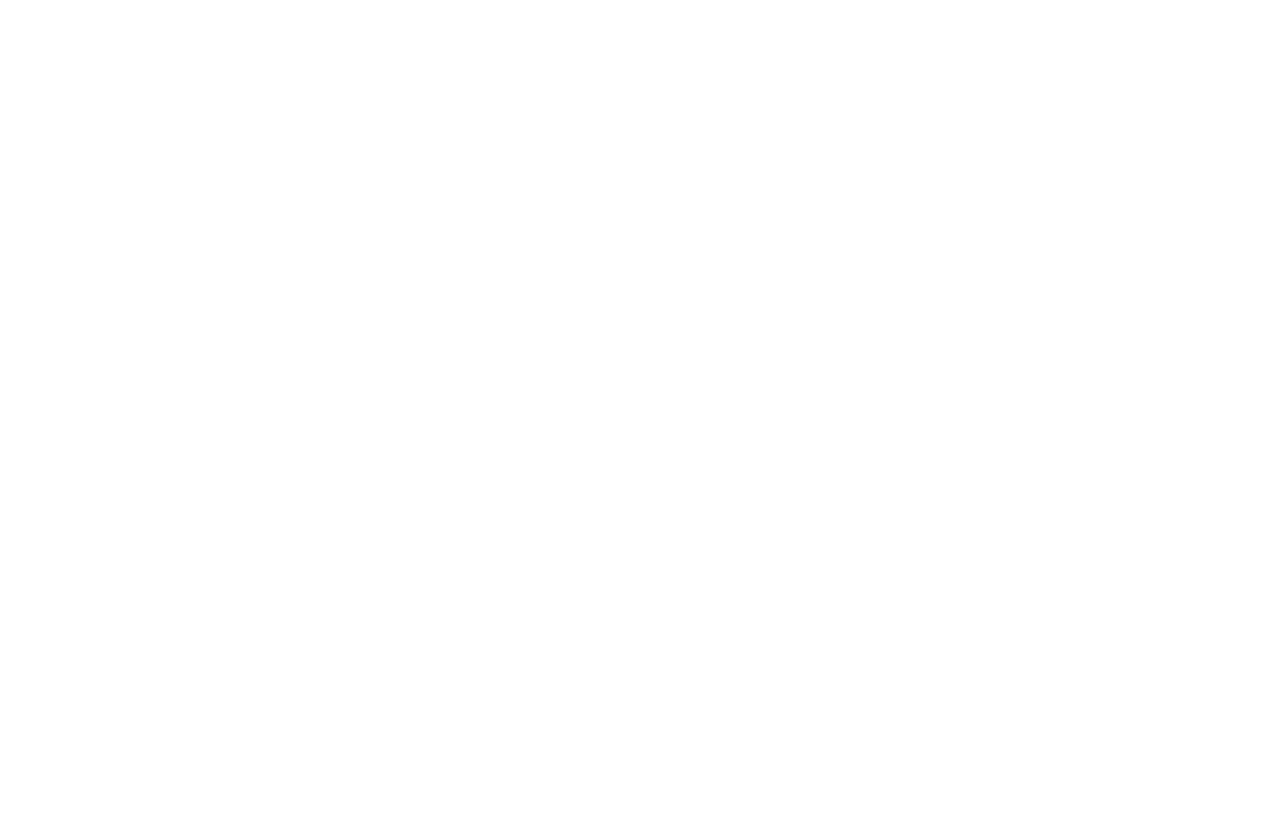
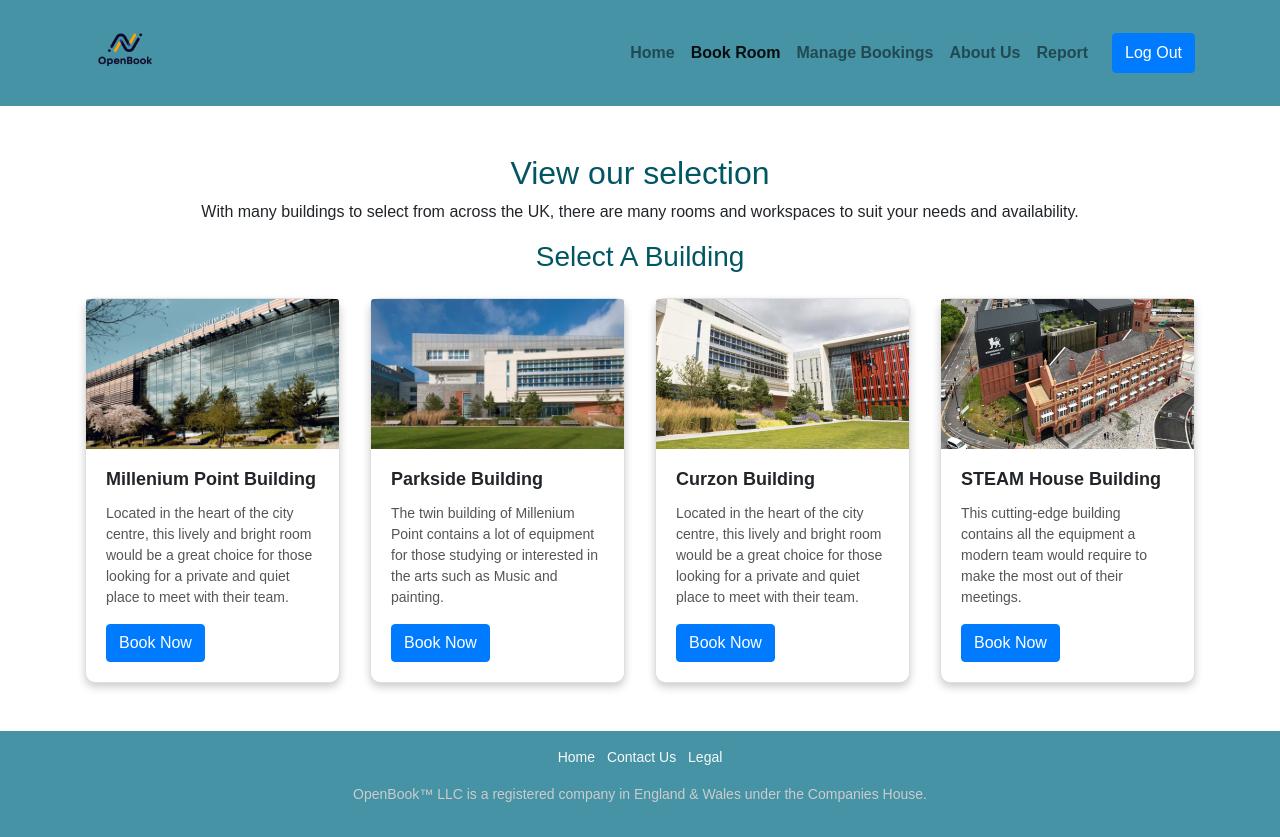
Before and after one commit to UmaeerH/DIG5127, a PHP site: the page made by Book Rooms.php in a window 1280 px wide. Before the commit the page is empty. Before the commit the page ends 800 px from the top, so only its background shows below. Run offline with PHP 8.4, Linux system fonts and the light colour scheme.

Commit message:
Book rooms - 1 draft

```diff
--- a/Book Rooms.php
+++ b/Book Rooms.php
@@ -0,0 +1,103 @@
+<!DOCTYPE html>
+<html lang="en">
+<head>
+    <!-- Metadata -->
+    <meta charset="UTF-8">
+    <meta name="viewport" content="width=device-width, initial-scale=1.0">
+
+    <!-- LINKS
+         Bootstrap CDN -->
+    <link rel="stylesheet" href="https://maxcdn.bootstrapcdn.com/bootstrap/4.0.0/css/bootstrap.min.css"rel="nofollow"
+    integrity="sha384-Gn5384xqQ1aoWXA+058RXPxPg6fy4IWvTNh0E263XmFcJlSAwiGgFAW/dAiS6JXm" crossorigin="anonymous">
+    <!-- External CSS -->
+    <link rel="stylesheet" href="public_html/style/Bookrooms.css">
+    <!-- Javascript -->
+    <script src="public_html/js/Bookrooms.js"></script>
+
+
+    <title>Book rooms</title>
+</head>
+
+ <!-- Navbar -->
+ <nav class="navbar navbar-expand-lg navbar-light bg-teal">
+        <div class="container">
+        <a class="navbar-brand" href="index.php">
+            <img src="public_html/images/OpenBook_Logo.png" alt="OpenBook Logo" style="height: 80px;">
+        </a>
+            <div class="navbar-nav ml-auto">
+                <a class="nav-item nav-link" href="index.php">Home</a>
+                <a class="nav-item nav-link active" href="Book Rooms.php">Book Room</a>
+                <a class="nav-item nav-link" href="#">Manage Bookings</a>
+                <a class="nav-item nav-link" href="#">About Us</a>
+                <a class="nav-item nav-link" href="#">Report</a>
+                <button class="btn btn-primary ml-3">Log Out</button>
+            </div>
+        </div>
+    </nav>
+
+     <!-- Main Content -->
+     <div class="container mt-5">
+        <h2 class="text-center">View our selection</h2>
+        <p class="text-center">With many buildings to select from across the UK, there are many rooms and workspaces to suit your needs and availability.</p>
+        <h3 class="text-center mb-4">Select A Building</h3>
+        <div class="row">
+            <!-- Building Cards -->
+            <?php
+            $buildings = [
+                [
+                    "name" => "Millenium Point Building",
+                    "rooms" => "40+",
+                    "description" => "Located in the heart of the city centre, this lively and bright room would be a great choice for those looking for a private and quiet place to meet with their team.",
+                    "image" => "public_html/images/mp-exterior-gallery-133408819121723782.jpeg"
+                ],
+                [
+                    "name" => "Parkside Building",
+                    "rooms" => "30+",
+                    "description" => "The twin building of Millenium Point contains a lot of equipment for those studying or interested in the arts such as Music and painting.",
+                    "image" => "public_html/images/parkside-gallery.jpeg"
+                ],
+                [
+                    "name" => "Curzon Building",
+                    "rooms" => "60+",
+                    "description" => "Located in the heart of the city centre, this lively and bright room would be a great choice for those looking for a private and quiet place to meet with their team.",
+                    "image" => "public_html/images/curson-slider.jpeg"
+                ],
+                [
+                    "name" => "STEAM House Building",
+                    "rooms" => "50+",
+                    "description" => "This cutting-edge building contains all the equipment a modern team would require to make the most out of their meetings.",
+                    "image" => "public_html/images/steamhouse-exterior.jpeg"
+                ]
+            ];
+
+            foreach ($buildings as $building) {
+                echo "
+                <div class='col-md-3'>
+                    <div class='card'>
+                        <img class='card-img-top' src='{$building['image']}' alt='{$building['name']}'>
+                        <div class='card-body'>
+                            <h5 class='card-title'>{$building['name']}</h5>
+                            <p class='card-text'>{$building['description']}</p>
+                            <button class='btn btn-primary'>Book Now</button>
+                        </div>
+                    </div>
+                </div>
+                ";
+            }
+            ?>
+        </div>
+    </div>
+
+    <!-- Footer -->
+    <footer class="text-white text-center py-3 mt-5">
+        <div class="container">
+        <ul class="list-inline">
+                <li class="list-inline-item"><a href="index.php" class="text-light">Home</a></li>
+                <li class="list-inline-item"><a href="#" class="text-light">Contact Us</a></li>
+                <li class="list-inline-item"><a href="#" class="text-light">Legal</a></li>
+            </ul>
+            <p class="mt-3">OpenBook™ LLC is a registered company in England & Wales under the Companies House.</p>
+        </div>
+    </footer>
+</body>
+</html>
--- a/index.php
+++ b/index.php
@@ -56,7 +56,7 @@
         <div class="container">
             <ul class="list-inline">
                 <li class="list-inline-item"><a href="#" class="text-light">Home</a></li>
-                <li class="list-inline-item"><a href="#" class="text-light">Book Room</a></li>
+                <li class="list-inline-item"><a href="Book Rooms.php" class="text-light">Book Room</a></li>
                 <li class="list-inline-item"><a href="#" class="text-light">Manage Bookings</a></li>
                 <li class="list-inline-item"><a href="#" class="text-light">Help</a></li>
                 <li class="list-inline-item"><a href="#" class="text-light">Contact Us</a></li>
--- /dev/null
+++ b/public_html/style/Bookrooms.css
@@ -0,0 +1,59 @@
+body {
+    font-family: Arial, sans-serif;
+}
+
+.bg-teal {
+    background-color: #4593A5;
+    color: white;
+}
+
+.navbar-brand img {
+    height: 80px;
+    width: auto;
+}
+
+.nav-link.active {
+
+    color: white ;
+}
+
+.navbar-brand, .nav-link {
+    font-weight: bold;
+}
+
+.container h2, .container h3 {
+    color: #005662;
+}
+
+.card {
+    border-radius: 10px;
+    box-shadow: 0px 4px 8px rgba(0, 0, 0, 0.2);
+}
+
+.card-img-top {
+    height: 150px;
+    object-fit: cover;
+}
+
+.card-body h5 {
+    font-size: 18px;
+    font-weight: bold;
+}
+
+.card-body p {
+    font-size: 14px;
+    color: #555;
+}
+
+footer {
+    background-color: #4593A5;
+}
+
+footer div {
+    font-size: 14px;
+    color: #ccc;
+}
+
+.footer li a:hover {
+    text-decoration: underline;
+}
```
Also changed, not shown: public_html/style/main.css (+9 -5 lines), public_html/images/curson-slider.jpeg (added), public_html/images/mp-exterior-gallery-133408819121723782.jpeg (added), public_html/images/parkside-gallery.jpeg (added), public_html/images/steamhouse-exterior.jpeg (added).
